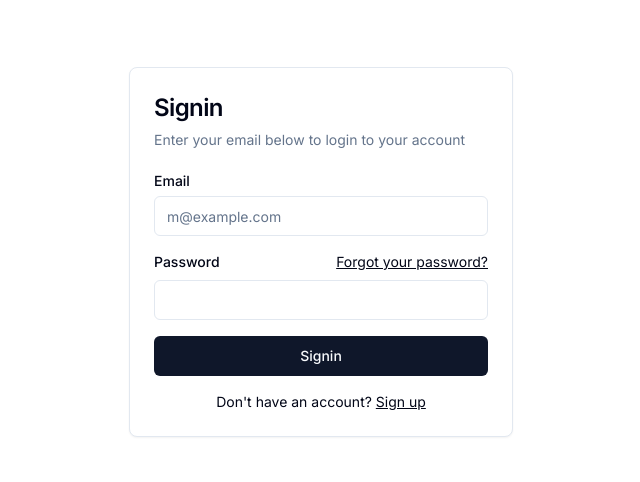
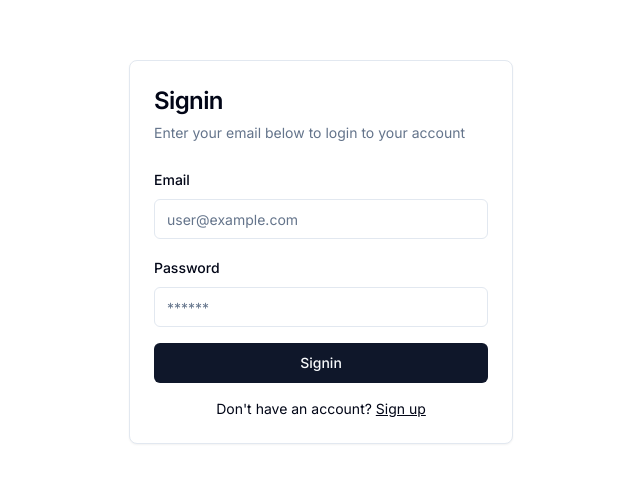
Before and after one commit to kaungmyathan22/golang-nextjs-blog, a Next.js app in the folder client/: page /signin in a window 1280 px wide. Shown: the part 148-630 px from the top of the page, without its empty margins (319-959 px from the left). Built offline with nearby package versions, Linux system fonts and the light colour scheme; no server answers.

Commit message:
update(): signin implementation

```diff
--- a/client/src/app/(auth)/signin/page.tsx
+++ b/client/src/app/(auth)/signin/page.tsx
@@ -10,12 +10,23 @@ import {
   CardHeader,
   CardTitle,
 } from "@/components/ui/card";
+import {
+  Form,
+  FormControl,
+  FormField,
+  FormItem,
+  FormLabel,
+  FormMessage,
+} from "@/components/ui/form";
 import { Input } from "@/components/ui/input";
-import { Label } from "@/components/ui/label";
+import useContainer from "./useContainer";
 
 export default function Signin() {
+  const { form, onSubmit } = useContainer();
   return (
     <Client>
+      <Form {...form}>
+        <form onSubmit={form.handleSubmit(onSubmit)} className="space-y-8">
           <div className="h-screen w-screen grid place-content-center">
             <Card className="mx-auto min-w-96">
               <CardHeader>
@@ -26,27 +37,40 @@ export default function Signin() {
               </CardHeader>
               <CardContent>
                 <div className="grid gap-4">
+                  <FormField
+                    control={form.control}
+                    name="email"
+                    render={({ field }) => (
                       <div className="grid gap-2">
-                <Label htmlFor="email">Email</Label>
+                        <FormItem>
+                          <FormLabel>Email</FormLabel>
+                          <FormControl>
+                            <Input placeholder="user@example.com" {...field} />
+                          </FormControl>
+                          <FormMessage />
+                        </FormItem>
+                      </div>
+                    )}
+                  />
+                  <FormField
+                    control={form.control}
+                    name="password"
+                    render={({ field }) => (
+                      <div className="grid gap-2">
+                        <FormItem>
+                          <FormLabel>Password</FormLabel>
+                          <FormControl>
                             <Input
-                  id="email"
-                  type="email"
-                  placeholder="m@example.com"
-                  required
+                              type="password"
+                              placeholder="******"
+                              {...field}
                             />
+                          </FormControl>
+                          <FormMessage />
+                        </FormItem>
                       </div>
-              <div className="grid gap-2">
-                <div className="flex items-center">
-                  <Label htmlFor="password">Password</Label>
-                  <Link
-                    href="/forgot-password"
-                    className="ml-auto inline-block text-sm underline"
-                  >
-                    Forgot your password?
-                  </Link>
-                </div>
-                <Input id="password" type="password" required />
-              </div>
+                    )}
+                  />
                   <Button type="submit" className="w-full">
                     Signin
                   </Button>
@@ -60,6 +84,8 @@ export default function Signin() {
               </CardContent>
             </Card>
           </div>
+        </form>
+      </Form>
     </Client>
   );
 }
--- /dev/null
+++ b/client/src/app/(auth)/signin/useContainer.tsx
@@ -0,0 +1,32 @@
+"use client";
+import { login } from "@/services/auth.service";
+import { zodResolver } from "@hookform/resolvers/zod";
+import { useForm } from "react-hook-form";
+import { z } from "zod";
+
+const formSchema = z.object({
+  email: z.string().email(),
+  password: z
+    .string()
+    .min(2, { message: "Password must be at least of 6 characters." }),
+});
+
+const useContainer = () => {
+  const form = useForm<z.infer<typeof formSchema>>({
+    resolver: zodResolver(formSchema),
+  });
+
+  async function onSubmit(values: z.infer<typeof formSchema>) {
+    const res = await login(values);
+    console.log(res);
+  }
+
+  return {
+    // functions
+    onSubmit,
+    // state
+    form,
+  };
+};
+
+export default useContainer;
--- /dev/null
+++ b/client/src/app/_actions/auth.ts
@@ -0,0 +1 @@
+"use server";
--- a/client/src/lib/api.ts
+++ b/client/src/lib/api.ts
@@ -1,4 +1,10 @@
-import axios from "axois";
-
-export const publicAxios = axios.create({});
-export const privateAxios = axios.create({});
+import axios from "axios";
+console.log({ baseURL: process.env.NEXT_PUBLIC_API_URL });
+export const publicAxios = axios.create({
+  baseURL: process.env.NEXT_PUBLIC_API_URL,
+  withCredentials: true,
+});
+export const privateAxios = axios.create({
+  baseURL: process.env.NEXT_PUBLIC_API_URL,
+  withCredentials: true,
+});
--- a/client/src/services/auth.service.ts
+++ b/client/src/services/auth.service.ts
@@ -1,6 +1,27 @@
-export class AuthService {
-    static register() {}
-    static login() {}
-    static forgotPassword() {}
-    static resetPassword() {}
+"use server";
+
+import { ApiConstants } from "@/constants/api";
+import { publicAxios } from "@/lib/api";
+
+export async function register(payload: ISignupPayload) {
+  console.log({ baseURL: publicAxios.defaults.baseURL, loc: "regiseter" });
+  const response = await publicAxios.post(ApiConstants.REGISTER, payload);
+  console.log(response);
+  return response;
 }
+export async function login(payload: ISigninPayload) {
+  console.log({ baseURL: publicAxios.defaults.baseURL, loc: "login" });
+  try {
+    const response = await publicAxios.post(
+      "http://localhost:8000/api/v1/authentication/login",
+      payload
+    );
+    console.log(response);
+    return response;
+  } catch (error) {
+    console.log(error);
+    throw error;
+  }
+}
+export async function forgotPassword() {}
+export async function resetPassword() {}
```
Also changed, not shown: client/src/types/auth.d.ts (added, +8 -0 lines). Lines whose indentation alone changed are shown as unchanged.
